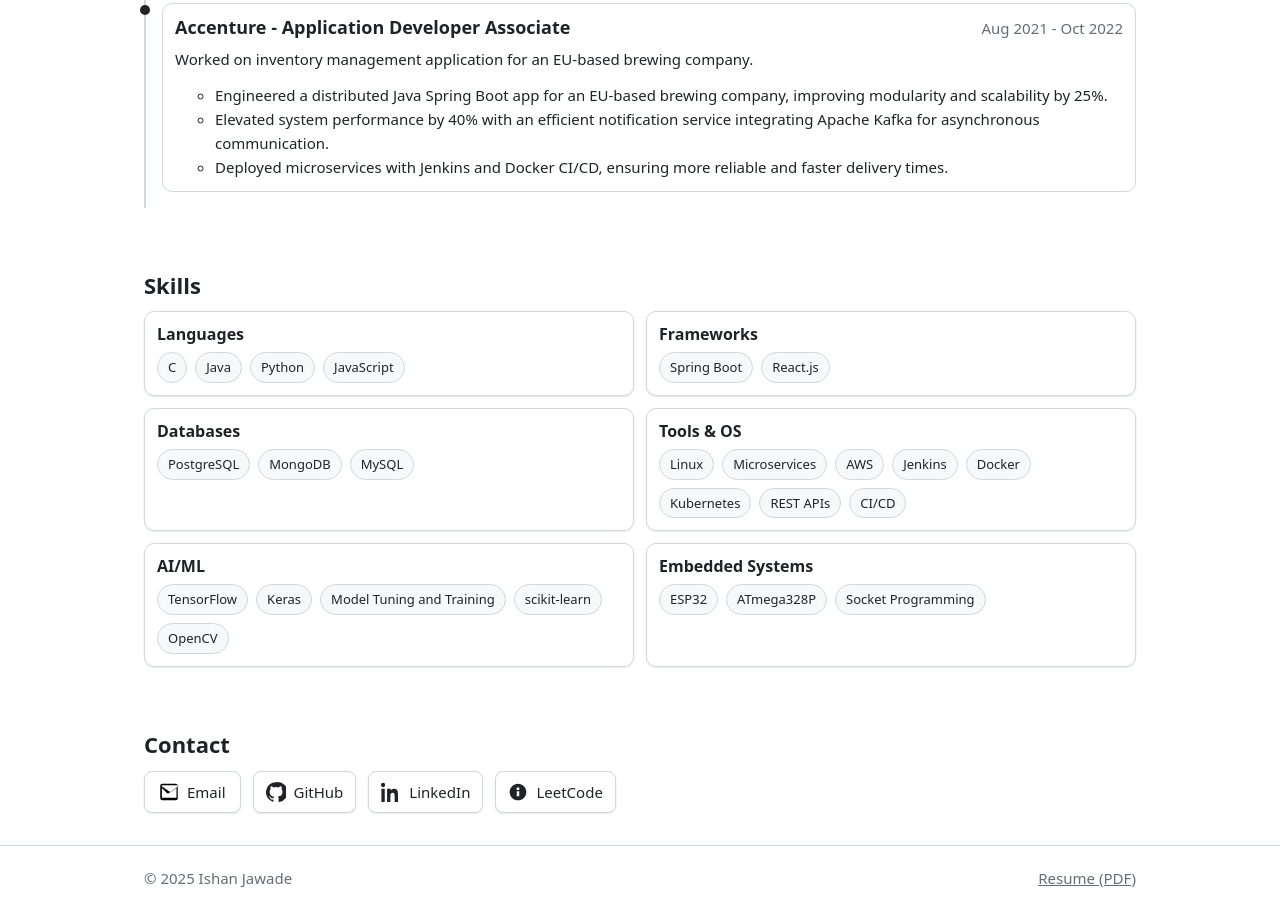
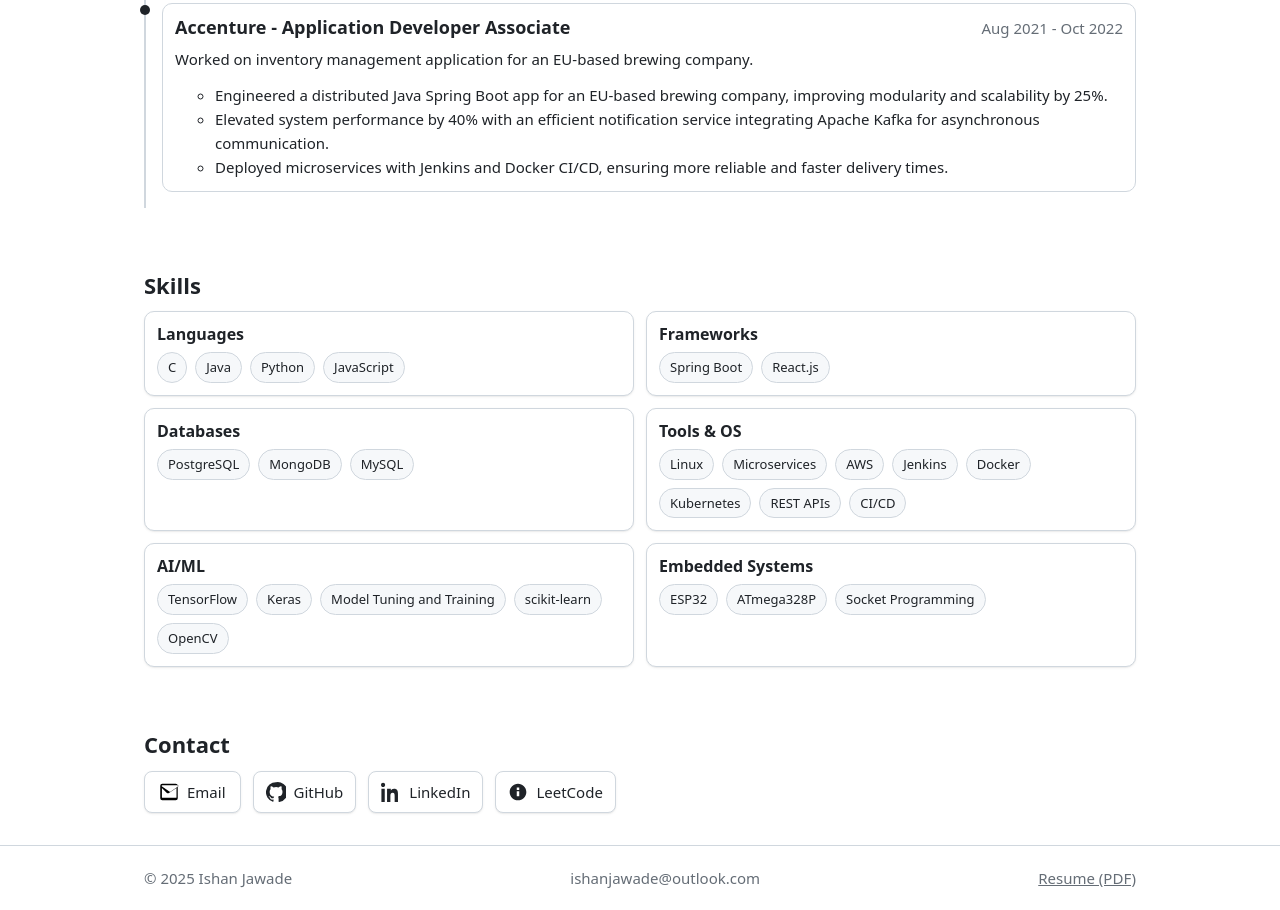
Before and after one commit to IshanJawade/portfolio, a plain HTML site: page index.html in a window 1280 px wide. Shown: the part 1316-2226 px from the top of the page. Drawn offline with Linux system fonts and the light colour scheme.

Commit message:
email addreess raw text added

```diff
--- a/index.html
+++ b/index.html
@@ -260,6 +260,7 @@
   <footer class="footer">
     <div class="container footer__inner">
       <span class="muted">© <span id="year"></span> Ishan Jawade</span>
+      <div class="muted">ishanjawade@outlook.com</div>
       <a class="muted" href="files/Ishan Jawade.pdf" target="_blank">Resume (PDF)</a>
     </div>
   </footer>
```
